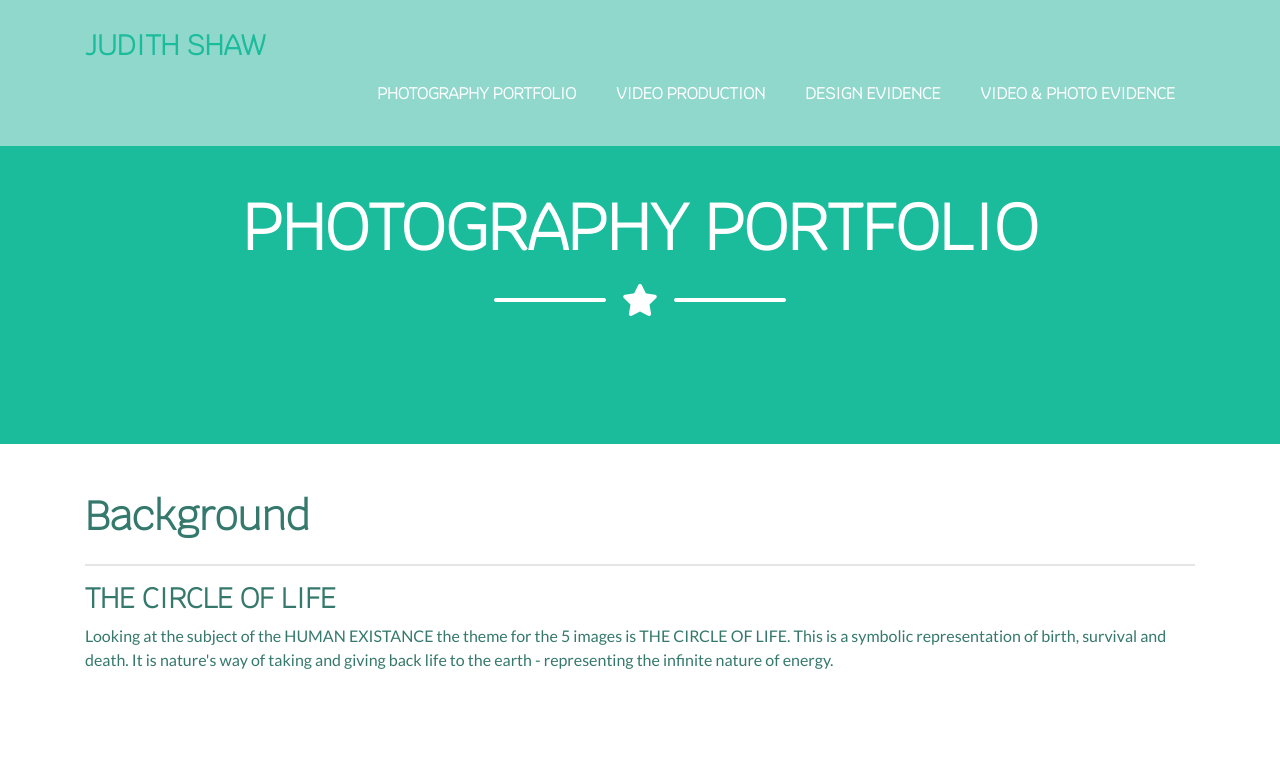
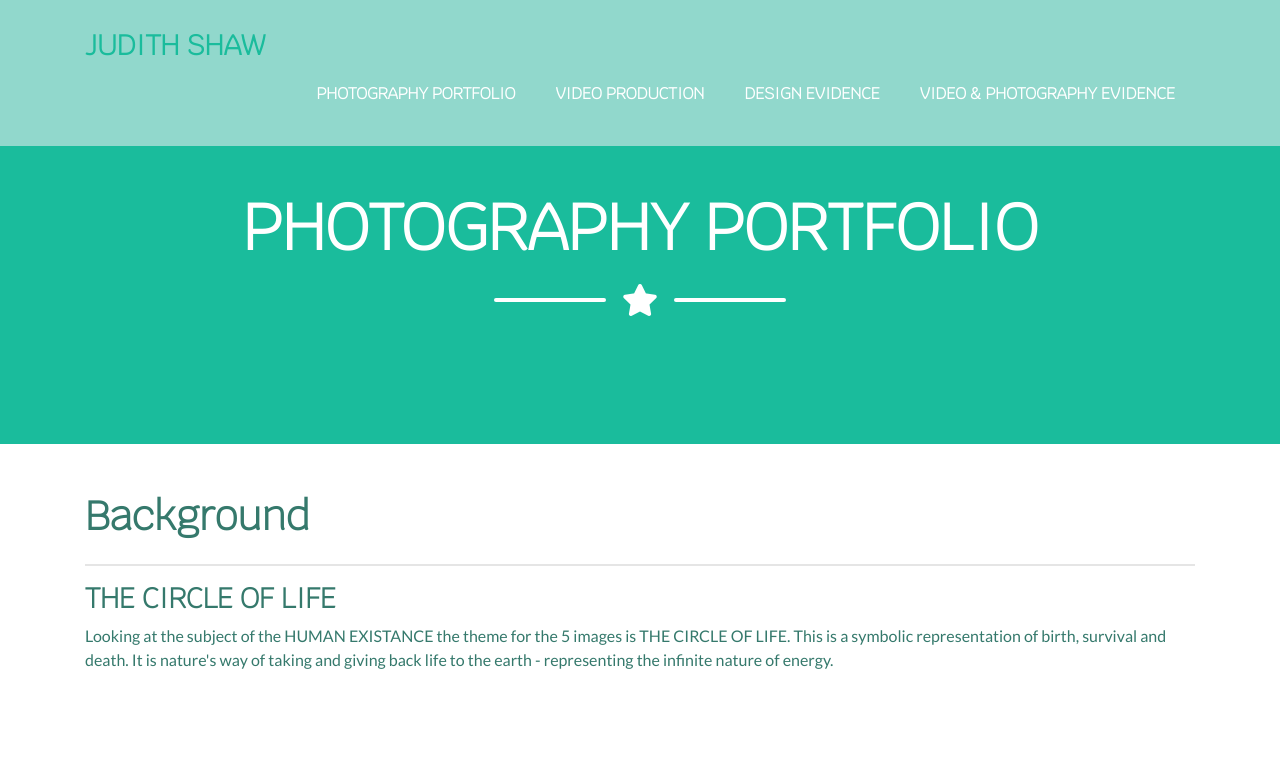
Before and after one commit to JudithShaw/mp-portfolio, a plain HTML site: page photography-portfolio.html in a window 1280 px wide. Shown: the top 781 px of the page. Drawn offline with Linux system fonts and the light colour scheme.

Commit message:
update photo

```diff
--- a/photography-portfolio.html
+++ b/photography-portfolio.html
@@ -35,7 +35,7 @@
             <a class="nav-link py-3 px-0 px-lg-3 rounded" href="design-evidence.html">Design Evidence</a>
           </li>
           <li class="nav-item mx-0 mx-lg-1">
-            <a class="nav-link py-3 px-0 px-lg-3 rounded" href="video-photography-evidence.html">Video & Photo Evidence</a>
+            <a class="nav-link py-3 px-0 px-lg-3 rounded" href="video-photography-evidence.html">Video & Photography Evidence</a>
           </li>
         </ul>
       </div>
```
